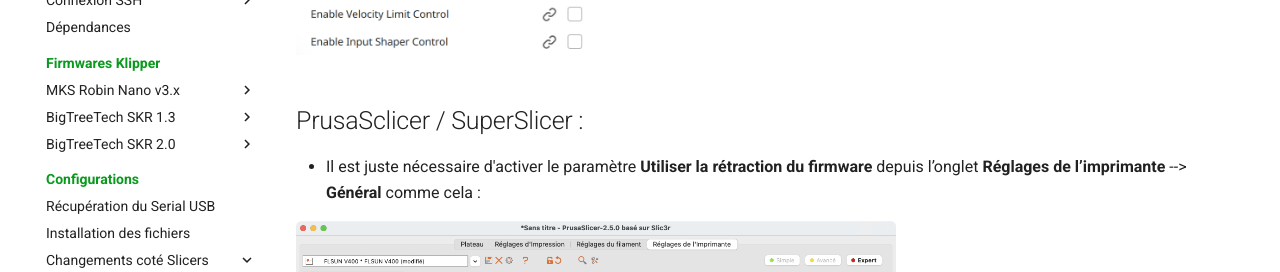
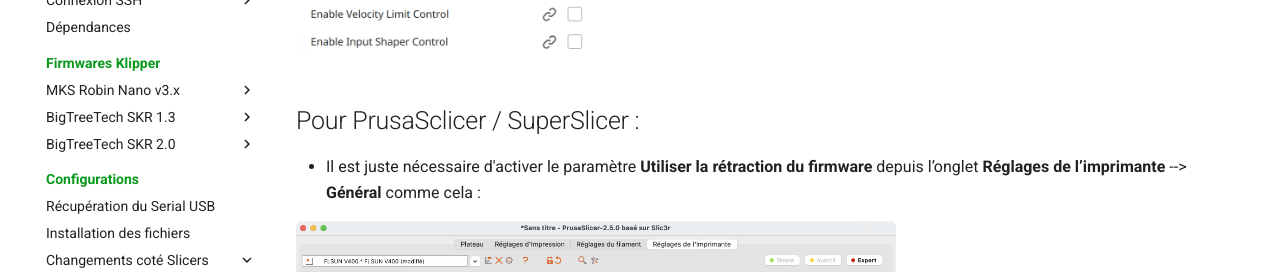
Before and after one commit to Guilouz/test, an MkDocs documentation site: the page built from docs/configurations/retraction-firmware.md, in a window 1280 px wide and 900 px high, scrolled down 646 px. Shown: the part 154-426 px from the top of the window. Built offline with MkDocs 1.6.1 and Material for MkDocs 9.7.7, drawn with Linux system fonts in a browser that asks for light colours; comment, search, counter and statistics services are not loaded.

Commit message:
Update retraction-firmware.md

```diff
--- a/docs/configurations/retraction-firmware.md
+++ b/docs/configurations/retraction-firmware.md
@@ -25,7 +25,7 @@ Un même modèle peut donc être imprimé avec des paramètres de rétraction di
 ![Rétraction Cura](../assets/img/configurations/retraction-cura.png){ width="400" }
 
 
-## PrusaSclicer / SuperSlicer :
+## Pour PrusaSclicer / SuperSlicer :
 
 - Il est juste nécessaire d'activer le paramètre **Utiliser la rétraction du firmware** depuis l’onglet **Réglages de l’imprimante** --> **Général** comme cela :
 
```
